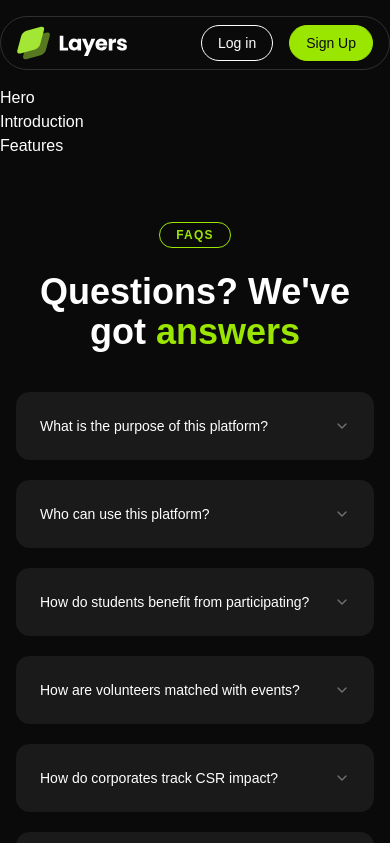
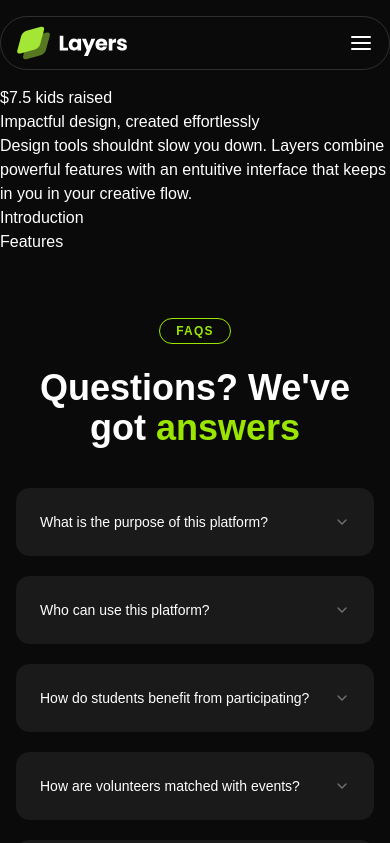
Before and after one commit to Niranjan1Praveen/DropConnect-Development, a Next.js app in the folder client/: page / in a window 390 px wide. Shown: the top 843 px of the page. Built offline with nearby package versions, Linux system fonts and the light colour scheme.

Commit message:
Updated FIles

```diff
--- /dev/null
+++ b/client/src/assets/data/faqs.js
@@ -0,0 +1,42 @@
+export const faqs = [
+    {
+      question: "What is the purpose of this platform?",
+      answer:
+        "Our platform connects students and community volunteers with NGO-led water resilience events, helping corporations fulfill CSR mandates under Schedule VII with verifiable impact tracking.",
+    },
+    {
+      question: "Who can use this platform?",
+      answer:
+        "The platform is designed for students seeking volunteering experience, NGOs organizing water conservation events, and corporate CSR teams tracking ESG and BRSR compliance.",
+    },
+    {
+      question: "How do students benefit from participating?",
+      answer:
+        "Students earn points, badges, and leaderboard ranks. Verified participation unlocks access to internships, mentorship sessions with industry leaders, and official certificates.",
+    },
+    {
+      question: "How are volunteers matched with events?",
+      answer:
+        "Our matching engine uses a volunteer’s location, interests, and skills to recommend suitable events. Check-ins at events are done via QR code or geo-tag for authenticity.",
+    },
+    {
+      question: "How do corporates track CSR impact?",
+      answer:
+        "Corporates get real-time dashboards showing impact metrics such as volunteer hours, environmental outcomes (like trees planted), and downloadable media kits for reporting.",
+    },
+    {
+      question: "How do NGOs manage their events?",
+      answer:
+        "NGOs can list events, assign volunteer roles, reschedule or cancel them, and track volunteer turnout and impact data through their dedicated dashboards.",
+    },
+    {
+      question: "Is the data secure?",
+      answer:
+        "We follow best practices with OAuth 2.0 authentication, AES-256 data encryption, TLS 1.3 for secure communication, and GDPR-compliant privacy policies.",
+    },
+    {
+      question: "Will more features be added in the future?",
+      answer:
+        "Yes! Upcoming features include AI-driven volunteer engagement suggestions, blockchain-based impact tracking, and integration with university credit systems.",
+    },
+  ];
--- a/client/src/sections/Faqs.js
+++ b/client/src/sections/Faqs.js
@@ -1,5 +1,5 @@
 "use client"
-
+import { faqs } from "@/assets/data/faqs"
 import React from "react"
 import {
   Accordion,
@@ -8,48 +8,7 @@ import {
   AccordionContent
 } from "@/components/ui/accordion"
 
-const faqs = [
-  {
-    question: "What is the purpose of this platform?",
-    answer:
-      "Our platform connects students and community volunteers with NGO-led water resilience events, helping corporations fulfill CSR mandates under Schedule VII with verifiable impact tracking.",
-  },
-  {
-    question: "Who can use this platform?",
-    answer:
-      "The platform is designed for students seeking volunteering experience, NGOs organizing water conservation events, and corporate CSR teams tracking ESG and BRSR compliance.",
-  },
-  {
-    question: "How do students benefit from participating?",
-    answer:
-      "Students earn points, badges, and leaderboard ranks. Verified participation unlocks access to internships, mentorship sessions with industry leaders, and official certificates.",
-  },
-  {
-    question: "How are volunteers matched with events?",
-    answer:
-      "Our matching engine uses a volunteer’s location, interests, and skills to recommend suitable events. Check-ins at events are done via QR code or geo-tag for authenticity.",
-  },
-  {
-    question: "How do corporates track CSR impact?",
-    answer:
-      "Corporates get real-time dashboards showing impact metrics such as volunteer hours, environmental outcomes (like trees planted), and downloadable media kits for reporting.",
-  },
-  {
-    question: "How do NGOs manage their events?",
-    answer:
-      "NGOs can list events, assign volunteer roles, reschedule or cancel them, and track volunteer turnout and impact data through their dedicated dashboards.",
-  },
-  {
-    question: "Is the data secure?",
-    answer:
-      "We follow best practices with OAuth 2.0 authentication, AES-256 data encryption, TLS 1.3 for secure communication, and GDPR-compliant privacy policies.",
-  },
-  {
-    question: "Will more features be added in the future?",
-    answer:
-      "Yes! Upcoming features include AI-driven volunteer engagement suggestions, blockchain-based impact tracking, and integration with university credit systems.",
-  },
-];
+
 
 export default function Faqs() {
   return (
--- a/client/src/sections/Hero.js
+++ b/client/src/sections/Hero.js
@@ -1,3 +1,12 @@
 export default function Hero() {
-    return <div>Hero</div>;
+    return <section>
+        <div className="container">
+            <div>$7.5 kids raised</div>
+            <h1>Impactful design, created effortlessly</h1>
+            <p>
+                Design tools shouldnt slow you down. Layers combine powerful features with an entuitive interface that keeps in you in your creative flow.
+            </p>
+        </div>
+
+    </section>;
 }
--- a/client/src/sections/Navbar.js
+++ b/client/src/sections/Navbar.js
@@ -25,8 +25,8 @@ export default function Navbar() {
                 </div>
                 <div className="flex justify-end gap-4">
                     <svg xmlns="http://www.w3.org/2000/svg" width="24" height="24" viewBox="0 0 24 24" fill="none" stroke="currentColor" strokeWidth="2" strokeLinecap="round" strokeLinejoin="round" className="feather feather-menu md:hidden"><line x1="3" y1="12" x2="21" y2="12"></line><line x1="3" y1="6" x2="21" y2="6"></line><line x1="3" y1="18" x2="21" y2="18"></line></svg>
-                    <Button variant={"login"}>Log in</Button>
-                    <Button variant={"signup"}>Sign Up</Button>
+                    <Button variant={"login"} className="hidden md:inline-flex items-center">Log in</Button>
+                    <Button variant={"signup"} className="hidden md:inline-flex items-center">Sign Up</Button>
 
                 </div>
             </div>
```
